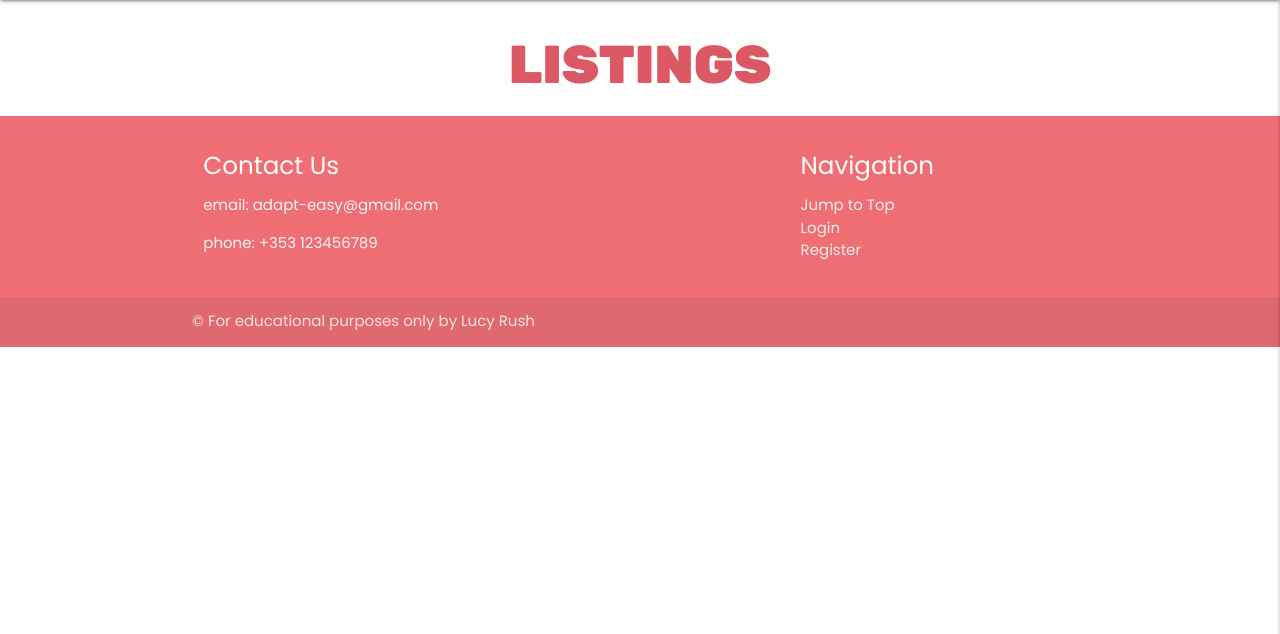
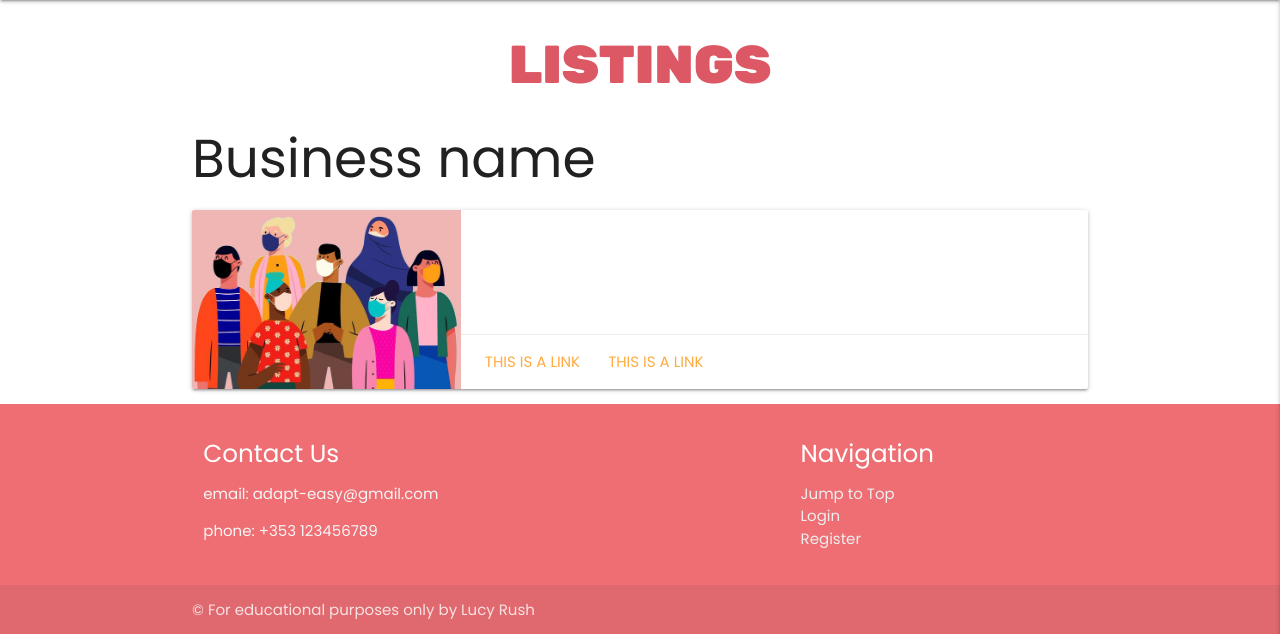
Before and after one commit to lucyrush/adapt-easy, a Flask app: page / in a window 1280 px wide. Shown: the part 64-698 px from the top of the page. Run offline with Flask 2, Linux system fonts and the light colour scheme; data that the repository does not hold is empty; some libraries are stand-ins or nearby versions.

Commit message:
Add card that'll contain db data

```diff
--- a/static/css/style.css
+++ b/static/css/style.css
@@ -33,3 +33,7 @@ body{
 .card-panel {
     height: 100%;
 }
+
+.card-image {
+    width: 30%;
+}
--- a/static/js/script.js
+++ b/static/js/script.js
@@ -1,3 +1,4 @@
 $(document).ready(function(){
     $('.sidenav').sidenav({edge: "right"});
+    $('.collapsible').collapsible();
   });
--- a/templates/listings.html
+++ b/templates/listings.html
@@ -1,15 +1,35 @@
-{% extends "base.html" %}
-{% block content %}
+{% extends "base.html" %} {% block content %}
 
-<h2 class="page-heading center-align"> Listings </h2>
+<h2 class="page-heading center-align">Listings</h2>
 
-    {% for adaption in adaptions %}
-        {{ adaption.business_name }}<br>
-        {{ adaption.business_description }}<br>
-        {{ adaption.adaption_description }}<br>
-        {{ adaption.mask_mandatory }}<br>
-        {{ adaption.valid_until }}<br>
-        {{ adaption.image_url }}<br>
-    {% endfor %}
+{% for adaption in adaptions %}
+{{ adaption.business_name }}<br />
+{{ adaption.business_description }}<br />
+{{ adaption.adaption_description }}<br />
+{{ adaption.mask_mandatory }}<br />
+{{ adaption.valid_until }}<br />
+{{ adaption.image_url }}<br />
+{% endfor %}
+
+<div class="col s12 m10">
+  <h2 class="header">Business name</h2>
+  <div class="card horizontal">
+    <div class="card-image">
+      <img
+        class="responsive-img center-align"
+        src="static/images/Crowd 03_Copy.jpg"
+      />
+    </div>
+    <div class="card-stacked">
+      <div class="card-content">
+
+      </div>
+      <div class="card-action">
+        <a href="#">This is a link</a>
+        <a href="#">This is a link</a>
+      </div>
+    </div>
+  </div>
+</div>
 
 {% endblock %}
```
